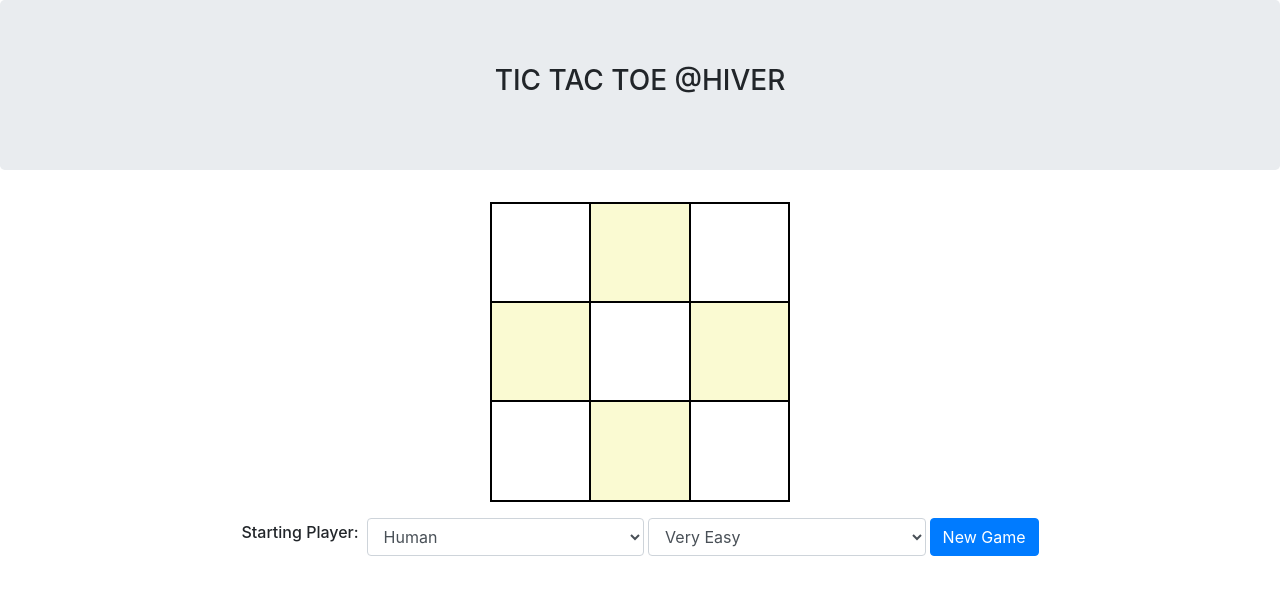
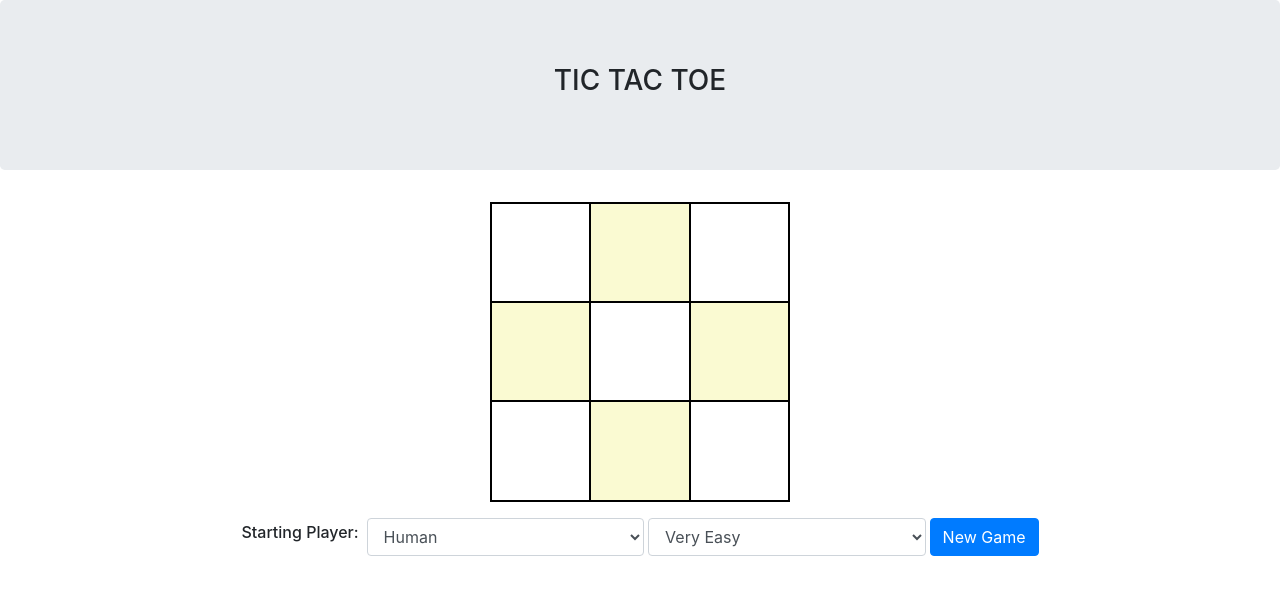
Before and after one commit to udaydoppalapudi/tictac, a website built with webpack: page index.html in a window 1280 px wide. Built offline with nearby package versions, Linux system fonts and the light colour scheme.

Commit message:
Updated index.html

```diff
--- a/index.html
+++ b/index.html
@@ -13,7 +13,7 @@
     <div class="container container-fluid text-center">
       <div class="row">
         <div class="col">
-          <h3> TIC TAC TOE @HIVER</h3>
+          <h3> TIC TAC TOE</h3>
         </div>
       </div>
     </div>
```
